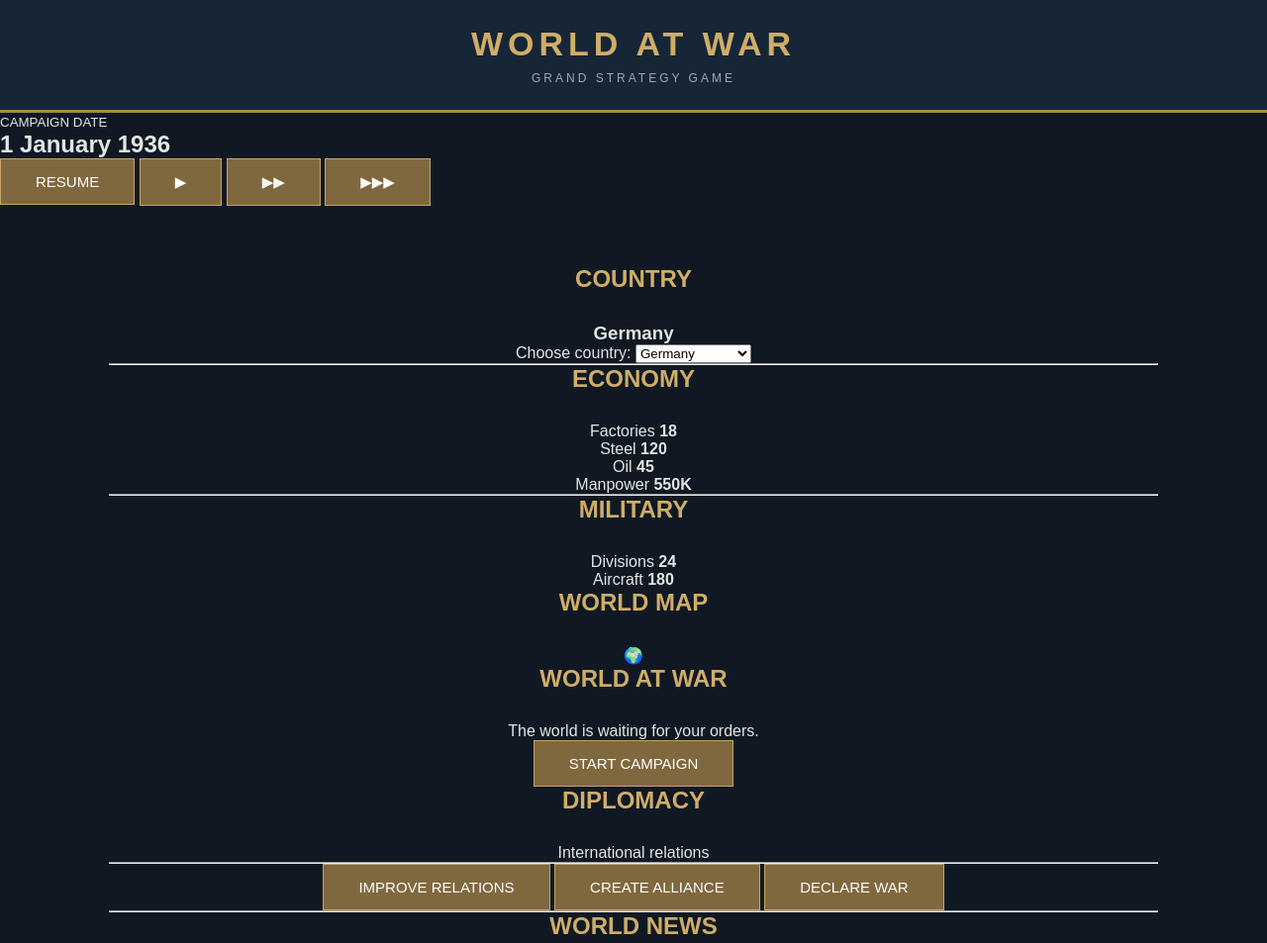
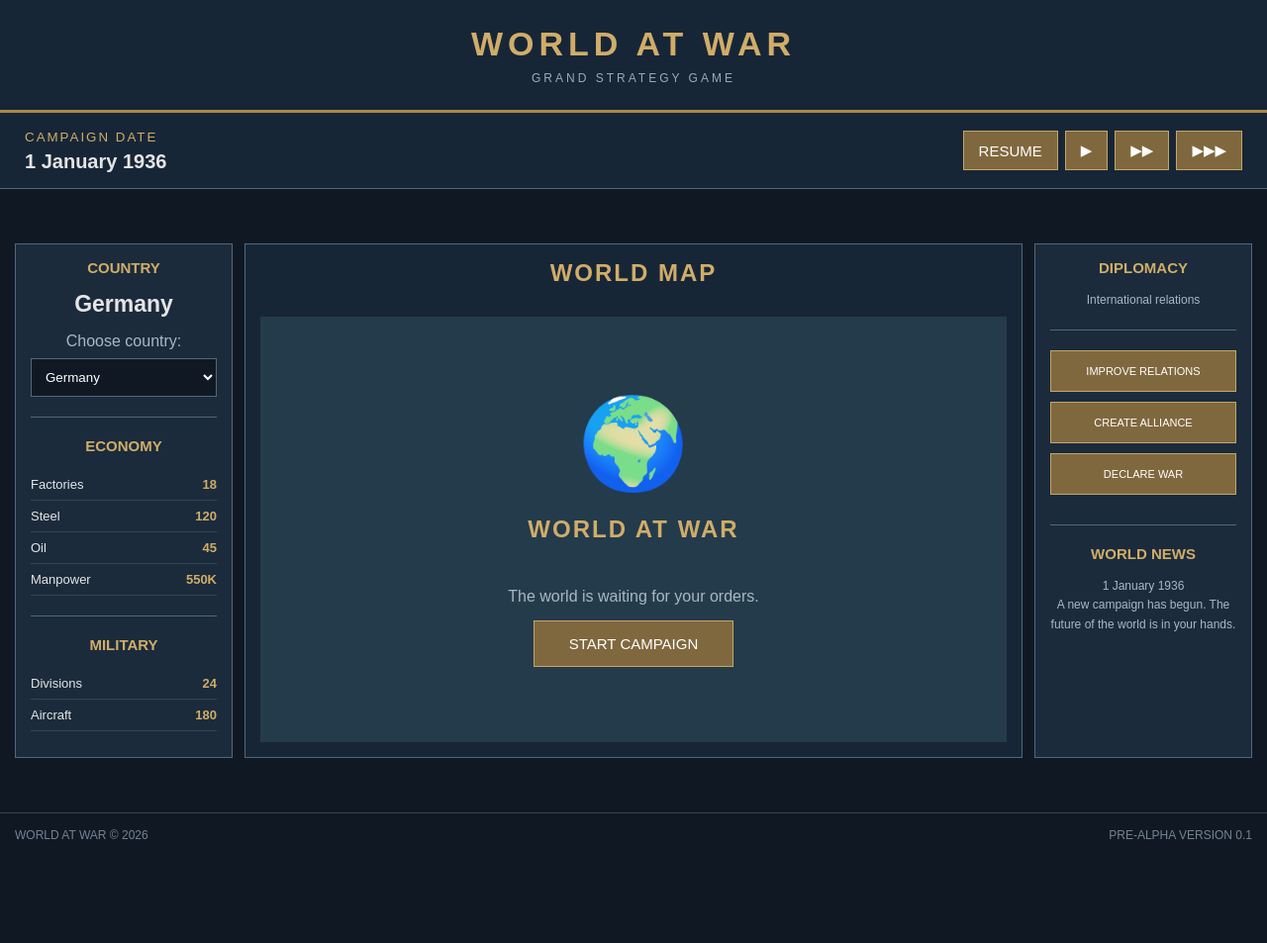
Before and after one commit to dimon540/world_at_war, a plain HTML site: page index.html in a window 1280 px wide. Shown: the top 953 px of the page at 99% size. After the commit the page ends 866 px from the top, so only its background shows below. Drawn offline with Linux system fonts and the light colour scheme.

Commit message:
Add game interface styles to style.css

```diff
--- a/style.css
+++ b/style.css
@@ -79,3 +79,161 @@ footer {
     border-top: 1px solid #344454;
     font-size: 12px;
 }
+/* GAME INTERFACE */
+
+.top-panel {
+    background: #172637;
+    padding: 15px 25px;
+    display: flex;
+    justify-content: space-between;
+    align-items: center;
+    border-bottom: 1px solid #53677a;
+}
+
+.top-panel small {
+    color: #d0ad68;
+    letter-spacing: 2px;
+}
+
+.top-panel h2 {
+    margin-top: 5px;
+    font-size: 20px;
+}
+
+.time-controls {
+    display: flex;
+    gap: 7px;
+}
+
+.time-controls button {
+    padding: 10px 15px;
+}
+
+.game-layout {
+    display: grid;
+    grid-template-columns: 220px 1fr 220px;
+    gap: 12px;
+    padding: 15px;
+    max-width: 1600px;
+}
+
+.side-panel {
+    background: #1b2b3c;
+    border: 1px solid #53677a;
+    padding: 15px;
+}
+
+.side-panel h2 {
+    color: #d0ad68;
+    font-size: 15px;
+    margin-bottom: 15px;
+}
+
+.side-panel h3 {
+    font-size: 23px;
+    margin-bottom: 15px;
+}
+
+.side-panel label {
+    display: block;
+    color: #aab7c4;
+    margin-bottom: 8px;
+}
+
+.side-panel select {
+    width: 100%;
+    padding: 10px;
+    background: #101923;
+    color: white;
+    border: 1px solid #53677a;
+}
+
+.side-panel hr {
+    border: 0;
+    border-top: 1px solid #53677a;
+    margin: 20px 0;
+}
+
+.resource {
+    display: flex;
+    justify-content: space-between;
+    padding: 8px 0;
+    border-bottom: 1px solid #344454;
+    font-size: 13px;
+}
+
+.resource b {
+    color: #d0ad68;
+}
+
+.map-panel {
+    background: #172637;
+    border: 1px solid #53677a;
+    padding: 15px;
+    min-height: 500px;
+}
+
+.map-panel h2 {
+    color: #d0ad68;
+    text-align: center;
+    letter-spacing: 2px;
+}
+
+.map-placeholder {
+    min-height: 430px;
+    background: #243b4c;
+    margin-top: 15px;
+    display: flex;
+    flex-direction: column;
+    align-items: center;
+    justify-content: center;
+    text-align: center;
+    padding: 20px;
+}
+
+.globe {
+    font-size: 90px;
+    margin-bottom: 20px;
+}
+
+.map-placeholder p {
+    color: #aab7c4;
+    margin: 15px;
+}
+
+.diplomacy button {
+    width: 100%;
+    margin-bottom: 10px;
+    font-size: 11px;
+}
+
+.diplomacy p {
+    color: #aab7c4;
+    line-height: 1.6;
+    font-size: 12px;
+}
+
+footer {
+    display: flex;
+    justify-content: space-between;
+    padding: 15px;
+}
+
+@media (max-width: 800px) {
+    .game-layout {
+        grid-template-columns: 1fr;
+    }
+
+    .top-panel {
+        flex-wrap: wrap;
+        gap: 15px;
+    }
+
+    .time-controls {
+        flex-wrap: wrap;
+    }
+
+    .map-panel {
+        min-height: 400px;
+    }
+}
```
